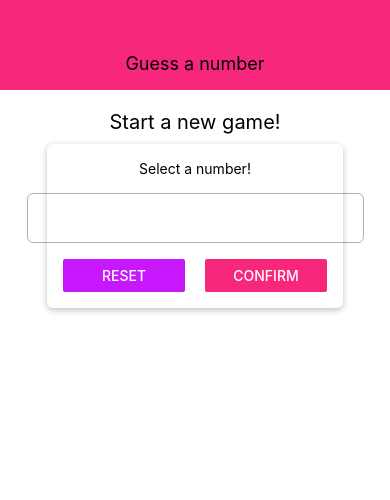
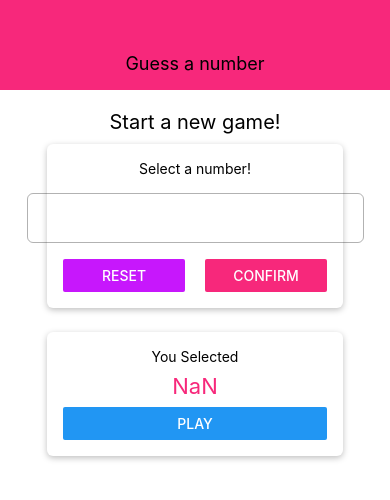
Before and after one commit to DiegoMGasques/react-native-number-guessing, a React Native app: screen / in a window 390 px wide. Both pictures are taken after a click on the button "CONFIRM". Shown: the top 500 px of the page. Built offline with nearby package versions, Linux system fonts and the light colour scheme.

Commit message:
Add selected number card to start game

```diff
--- a/screens/StartGameScreen.js
+++ b/screens/StartGameScreen.js
@@ -1,12 +1,68 @@
-import React from "react";
-import { View, Text, StyleSheet, TextInput, Button } from "react-native";
+import React, { useState } from "react";
+import {
+  View,
+  Text,
+  StyleSheet,
+  Button,
+  TouchableWithoutFeedback,
+  Keyboard,
+  Alert,
+} from "react-native";
 
 import Card from "../components/Card";
 import Input from "../components/Input";
 import colors from "../styles/theme/colors";
 
 const StartGameScreen = () => {
+  const [inputValue, setInputValue] = useState("");
+  const [confirmed, setConfirmed] = useState(false);
+  const [selectedNumber, setSelectedNumer] = useState();
+
+  const inputHandler = (text) => {
+    setInputValue(text.replace(/[^0-9]/g, ""));
+  };
+
+  const closeKeyboard = () => Keyboard.dismiss();
+
+  const resetInputHandler = () => {
+    setInputValue("");
+    setConfirmed(false);
+  };
+
+  const confirmInputHandler = () => {
+    const chosenNumber = parseInt(inputValue);
+    if (!chosenNumber || chosenNumber <= 0 || chosenNumber > 99) {
+      Alert.alert("Invalid number!", "The number has to be between 1 and 99", [
+        { text: "Okay", style: "destructive", onPress: resetInputHandler },
+      ]);
+    }
+
+    setConfirmed(true);
+    setSelectedNumer(chosenNumber);
+    setInputValue("");
+    Keyboard.dismiss();
+  };
+
+  let confirmedOutput;
+
+  if (confirmed) {
+    confirmedOutput = (
+      <Card style={{ ...styles.card, ...{ marginTop: 24 } }}>
+        <Text>You Selected</Text>
+        <View style={{ marginVertical: 8 }}>
+          <Text style={{ fontSize: 22, color: colors.primary.main }}>
+            {selectedNumber}
+          </Text>
+        </View>
+        <View style={{ width: "100%" }}>
+          <Button title="Play" />
+        </View>
+      </Card>
+    );
+  }
+
   return (
+    <TouchableWithoutFeedback onPress={closeKeyboard}>
       <View style={styles.screen}>
         <Text style={styles.sectionTitle}>Start a new game!</Text>
         <Card style={styles.card}>
@@ -18,12 +74,14 @@ const StartGameScreen = () => {
             autoCorrect={false}
             keyboardType="number-pad"
             maxLength={2}
+            value={inputValue}
+            onChangeText={inputHandler}
           />
           <View style={styles.buttonGroup}>
             <View style={styles.button}>
               <Button
                 title="Reset"
-              onPress={() => {}}
+                onPress={resetInputHandler}
                 color={colors.secondary.main}
               />
             </View>
@@ -31,13 +89,15 @@ const StartGameScreen = () => {
             <View style={styles.button}>
               <Button
                 title="Confirm"
-              onPress={() => {}}
+                onPress={confirmInputHandler}
                 color={colors.primary.main}
               />
             </View>
           </View>
         </Card>
+        {confirmedOutput}
       </View>
+    </TouchableWithoutFeedback>
   );
 };
 
```
Lines whose indentation alone changed are shown as unchanged.
